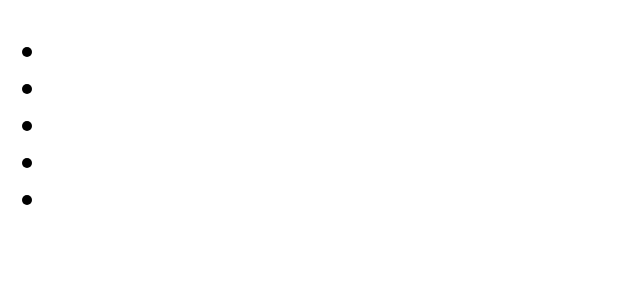
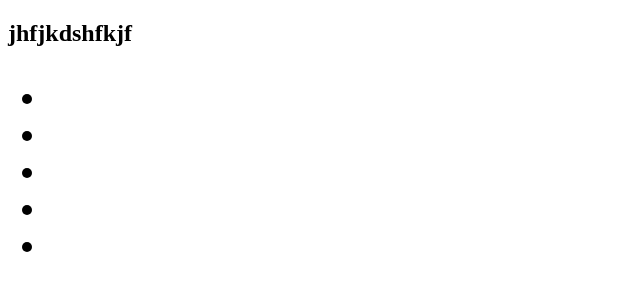
Before and after one commit to SunSevastian/Psychology, a website: page index.html in a window 1280 px wide. Shown: the whole page, without its empty margins (0-640 px from the left). Drawn offline with Linux system fonts and the light colour scheme.

Commit message:
notUnder

```diff
--- a/index.html
+++ b/index.html
@@ -7,7 +7,7 @@
   <title>Document</title>
 </head>
 <body>
-
+   <h2>jhfjkdshfkjf</h2>
   <h1>
     <ul>
       <li></li>
```
